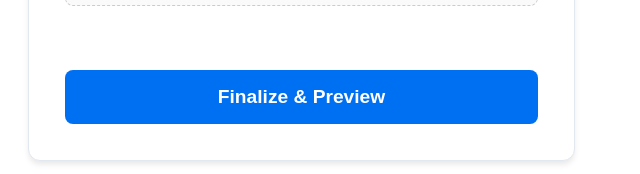
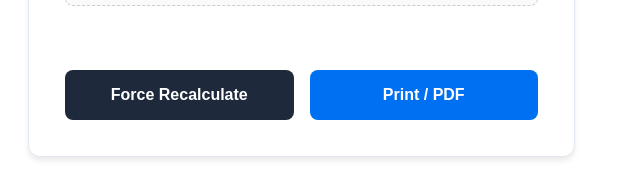
Before and after one commit to CodesWithAnkit/invoice, a Next.js app: page / in a window 1280 px wide. Shown: the part 3044-3218 px from the top of the page, without its empty margins (0-640 px from the left). Built offline with nearby package versions, Linux system fonts and the light colour scheme; no server answers; sample sign-in values are in the browser's storage.

Commit message:
feat: Add invoice print/PDF functionality, integrate amount-to-words calculation into totals, and update form action buttons.

```diff
--- a/src/components/InvoiceForm.tsx
+++ b/src/components/InvoiceForm.tsx
@@ -12,6 +12,7 @@ import BankDetails from "./form/BankDetails";
 import SignatureSection from "./form/SignatureSection";
 // import InvoiceAIGenerator from "./InvoiceAIGenerator";
 import InvoiceBusinessGenerator from "./InvoiceBusinessGenerator";
+import { useInvoicePrint } from "@/hooks/useInvoicePrint";
 
 export default function InvoiceForm() {
   const {
@@ -26,6 +27,7 @@ export default function InvoiceForm() {
   } = useInvoice();
 
   const { loading, handleFileUpload } = usePdfParser(setInvoiceField, recalculateTotals);
+  const { printInvoice } = useInvoicePrint();
 
   return (
     <div style={{ display: "flex", flexDirection: "column", gap: "2rem", padding: "1rem" }}>
@@ -108,18 +110,34 @@ export default function InvoiceForm() {
         <button
             onClick={generateInvoice}
             style={{
-              padding: "1rem 2rem",
-              fontSize: "1.2rem",
+              padding: "1rem",
+              fontSize: "1rem",
+              cursor: "pointer",
+              backgroundColor: "#1e293b",
+              color: "white",
+              border: "none",
+              borderRadius: "8px",
+              fontWeight: "bold",
+              flex: 1
+            }}
+        >
+          Force Recalculate
+        </button>
+        <button
+            onClick={printInvoice}
+            style={{
+              padding: "1rem",
+              fontSize: "1rem",
               cursor: "pointer",
               backgroundColor: "#0070f3",
               color: "white",
               border: "none",
               borderRadius: "8px",
               fontWeight: "bold",
-              width: "100%"
+              flex: 1
             }}
         >
-          Finalize & Preview
+          Print / PDF
         </button>
       </div>
 
--- a/src/hooks/useInvoice.ts
+++ b/src/hooks/useInvoice.ts
@@ -95,7 +95,8 @@ export const useInvoice = () => {
   const recalculateTotals = useCallback(() => {
     setGlobalState((prev) => {
       const newTotals = calculateInvoiceTotals(prev.items, prev.taxPercent);
-      return { ...prev, totals: newTotals };
+      const words = amountToWords(newTotals.grandTotal);
+      return { ...prev, totals: newTotals, amountWords: words };
     });
   }, []);
 
@@ -127,10 +128,15 @@ export const useInvoice = () => {
       newItems[index] = updatedItem;
       return { ...prev, items: newItems };
     });
-    setGlobalState((prev) => ({
-      ...prev,
-      totals: calculateInvoiceTotals(prev.items, prev.taxPercent),
-    }));
+    setGlobalState((prev) => {
+      const newTotals = calculateInvoiceTotals(prev.items, prev.taxPercent);
+      const words = amountToWords(newTotals.grandTotal);
+      return {
+        ...prev,
+        totals: newTotals,
+        amountWords: words,
+      };
+    });
   }, []);
 
   const generateInvoice = useCallback(() => {
@@ -146,12 +152,20 @@ export const useInvoice = () => {
   }, []);
 
   const setInvoiceData = useCallback((data: Partial<InvoiceData>, taxPercent?: number) => {
-    setGlobalState((prev) => ({
-      ...prev,
-      ...data,
-      // Recalculate totals if items or taxPercent were updated
-      totals: data.items ? calculateInvoiceTotals(data.items, taxPercent ?? 18) : prev.totals,
-    }));
+    setGlobalState((prev) => {
+      const nextItems = data.items || prev.items;
+      const nextTax = taxPercent ?? prev.taxPercent ?? 18;
+      const newTotals = calculateInvoiceTotals(nextItems, nextTax);
+      const words = amountToWords(newTotals.grandTotal);
+
+      return {
+        ...prev,
+        ...data,
+        taxPercent: nextTax,
+        totals: newTotals,
+        amountWords: words
+      };
+    });
   }, []);
 
   return {
```
